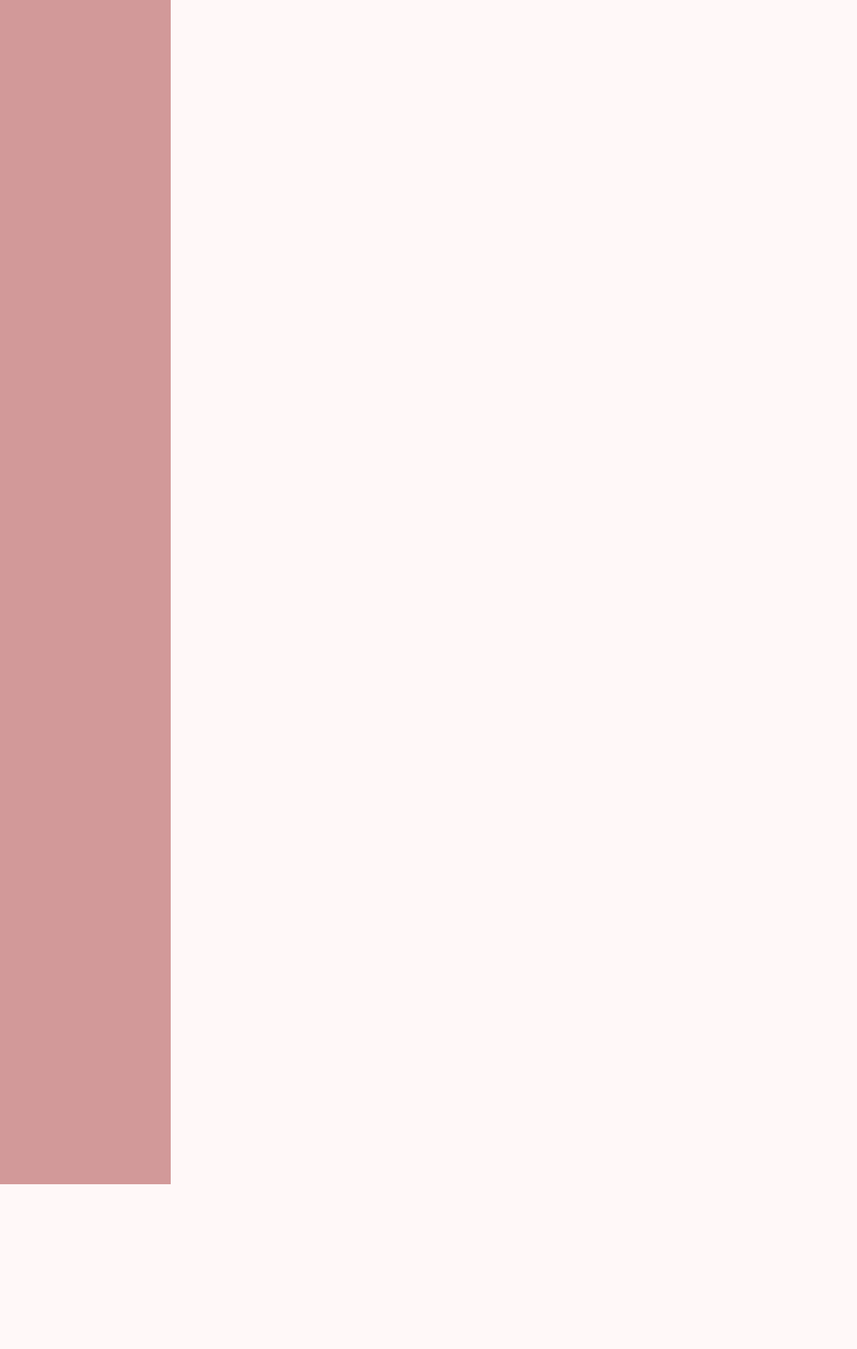
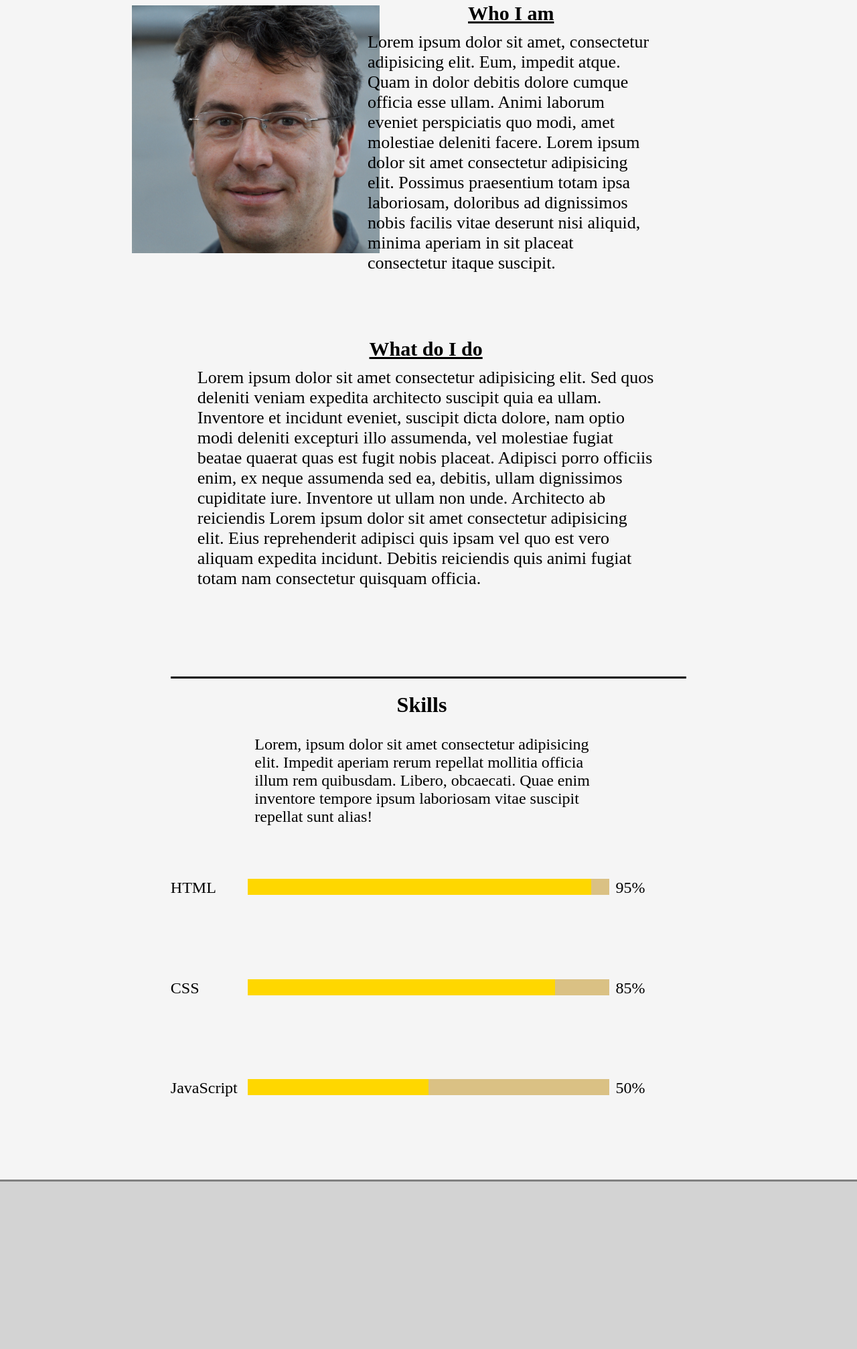
Before and after one commit to shmumboy2/Portfolio, a plain HTML site: page index.html in a window 1280 px wide. Shown: the part 284-2298 px from the top of the page at 67% size. Before the commit the page ends 2052 px from the top, so only its background shows below. Drawn offline with Linux system fonts and the light colour scheme.

Commit message:
Page1
Completed page1 except footer

```diff
--- a/CSS/Index.css
+++ b/CSS/Index.css
@@ -1,55 +1,195 @@
 
 body {
-    background-color: rgb(255, 248, 248);
-    height: 2000px;
+    background-color: whitesmoke;
+
 }
 html {
     margin: -10px;
+    margin-bottom: -10px;
     overflow-x: hidden;
-    scroll-behavior: disable;
 }
 header {
-    background-color: rgb(197, 66, 66);
+    background-color: lightgrey;
     height: 45px;
     display:flex;
     position:fixed;
-    width: 100%;
+    width: 102%;
     justify-content: center;
-    margin-bottom: -5px;
+    border-bottom: 3px;
+    border-top: 0px;
+    border-left: 0px;
+    border-right: 0px;
+    border-style: solid;
+    border-color: grey;
+}
+footer {
+    background-color: lightgray;
+    height: 100%;
+    width: 102%;
+    display: flex;
+    border-bottom: 0px;
+    border-top: 3px;
+    border-left: 0px;
+    border-right: 0px;
+    border-style: solid;
+    border-color: grey;
+    grid-column: 1/4;
+    grid-row:4/5;
+}
+label {
+    font-size: 24px;
+}
+a {
+    color: black;
+    text-decoration: none;
+    margin-left: 70px;
+    font-size: 20px;
+    padding-top: 10px;
+}
+h1 {
+    text-align: center;
+    color: black;
 }
 .container{
     display: grid;
     height: 100%;
     grid-template-columns: 20% 60% 20%;
-    grid-template-rows: repeat(1, 100%);
-    margin-bottom: 10px;
+    grid-template-rows: 20% 80% 60% 20%;
+    margin-top: -10px;
 }
-#left{
-    background-color: rgba(193, 118, 118, 0.725);
+#whoText {
     grid-row: 1/2;
-    height: 100%;
-    width: 100%;
+    grid-column:2/4;
+    margin: 40px;
+    font-size: 26px;
+}
+#who {
+    grid-row: 1/2;
+    grid-column: 2/4;
+    text-decoration: underline;
+    font-size: 30px;
+    margin: -5px;
+}
+#what{
+    grid-row: 2/3;
+    grid-column: 1/4;
+    font-size: 30px;
+    margin: -5px;
+    text-decoration: underline;
+}
+#whatText{
+    grid-row: 2/3;
+    grid-column: 1/4;
+    font-size: 26px;
+    margin: 40px;
 }
 #title {
     grid-column: 2/3;
     grid-row: 1/2;
+
 }
-h1 {
-    text-align: center;
+#aboutMe {
+    grid-column: 2/3;
+    grid-row: 2/3;
+    display: grid;
+    justify-items: center;
+    grid-template-columns: repeat(3,33%);
+    grid-template-rows: 50% 50%;
+
+}
+#skills {
+    display: grid;
+    grid-column: 2/3;
+    grid-row: 3/4;
+        border-bottom: 0px;
+        border-top: 3px;
+        border-left: 0px;
+        border-right: 0px;
+        border-style: solid;
+        border-color: black;
+    grid-template-rows: 10% 30% 20% 20% 20%;
+    grid-template-columns: 15% 70% 15%;
+}
+#skill {
+    grid-column: 2/3;
+    margin-left: -20px;
+}
+#HTMLlabel{
+    grid-row:3/4;
+}
+#CSSlabel {
+    grid-row: 4/5;
+}
+#JSlabel {
+    grid-row: 5/6;
+}
+#HTML{
+    grid-row: 3/4;
+    height: 24px;
+    width: 100%;
+    display: grid;
+    grid-template-columns: 95% 5%;
+    background-color: gold;
+}
+#CSS{
+    grid-row: 4/5;
+    height: 24px;
+    width: 100%;
+    display: grid;
+    grid-template-columns: 85% 15%;
+    background-color: gold;
+}
+#JS{
+    grid-row:5/6;
+    height: 24px;
+    width: 100%;
+    display: grid;
+    grid-template-columns: 50% 50%;
+    background-color: gold;
+}
+#cap{
+    grid-column: 2/3;
+    height: 24px;
+    width: 100%;
+    background-color:rgb(218, 193, 132);
+}
+#HTMLp{
+    grid-column: 3/4;
+    grid-row: 3/4;
+    margin-left: 10px;
+}
+#CSSp {
+    grid-column: 3/4;
+    grid-row: 4/5;
+    margin-left: 10px;
+}
+#JSp {
+    grid-column: 3/4;
+    grid-row: 5/6;
+    margin-left: 10px;
+}
+#what2{
+    font-size: 24px;
+    grid-column: 2/3;
+    grid-row: 2/3;
+    margin: 10px;
+}
+#me{
+    height: 370px;
+    width: auto;
+    margin: 0px;
+    grid-row: 1/2;
+    grid-column: 1/2;
 }
 #move {
-    margin-left: 0px;
+    margin-left: -65px;
 }
-a {
-    color: rgb(255, 248, 248);
-    text-decoration: none;
-    margin-left: 80px;
-    font-size: 20px;
-    padding-top: 10px;
-}
-a:hover {
-    color: black;
+.onPage{
+    text-decoration: underline;
 }
 #name {
     margin-left: 900px;
 }
+a:hover {
+    color: whitesmoke;
+}
--- a/index.html
+++ b/index.html
@@ -11,10 +11,30 @@
     <link rel="stylesheet" href="./CSS/Index.css">
 </head>
 <body>
-    <header> <a href="Resume.html" id="move">Resume</a> <a href="Skills.html">Skills</a> <a href="Projects.html">Projects</a></header> <br><br><br>
+    <header> <a id="move" class="onPage">About Me</a><a href="Resume.html">Resume</a> <a href="Projects.html">Projects</a></header> <br><br><br>
     <div class="container">
-        <div id="left"></div>
         <h1 id="title">About Me</h1>
+        <div id="aboutMe">
+            <img src="./Images/me.jpg" alt="picture of me" id="me">
+            <h3 id="who">Who I am</h3>
+            <p id="whoText">Lorem ipsum dolor sit amet, consectetur adipisicing elit. Eum, impedit atque. Quam in dolor debitis dolore cumque officia esse ullam. Animi laborum eveniet perspiciatis quo modi, amet molestiae deleniti facere. Lorem ipsum dolor sit amet consectetur adipisicing elit. Possimus praesentium totam ipsa laboriosam, doloribus ad dignissimos nobis facilis vitae deserunt nisi aliquid, minima aperiam in sit placeat consectetur itaque suscipit.</p>
+            <h3 id="what">What do I do</h3>
+            <p id="whatText">Lorem ipsum dolor sit amet consectetur adipisicing elit. Sed quos deleniti veniam expedita architecto suscipit quia ea ullam. Inventore et incidunt eveniet, suscipit dicta dolore, nam optio modi deleniti excepturi illo assumenda, vel molestiae fugiat beatae quaerat quas est fugit nobis placeat. Adipisci porro officiis enim, ex neque assumenda sed ea, debitis, ullam dignissimos cupiditate iure. Inventore ut ullam non unde. Architecto ab reiciendis Lorem ipsum dolor sit amet consectetur adipisicing elit. Eius reprehenderit adipisci quis ipsam vel quo est vero aliquam expedita incidunt. Debitis reiciendis quis animi fugiat totam nam consectetur quisquam officia.</p>
+        </div>
+        <div id="skills">
+            <h1 id="skill">Skills</h1>
+            <p id="what2">Lorem, ipsum dolor sit amet consectetur adipisicing elit. Impedit aperiam rerum repellat mollitia officia illum rem quibusdam. Libero, obcaecati. Quae enim inventore tempore ipsum laboriosam vitae suscipit repellat sunt alias!</p>
+            <label id="HTMLlabel">HTML</label>
+            <div id="HTML"><div id="cap"></div></div>
+            <label id="HTMLp">95%</label>
+            <label id="CSSlabel">CSS</label>
+            <div id="CSS"><div id="cap"></div></div>
+            <label id="CSSp">85%</label>
+            <label id="JSlabel">JavaScript</label>
+            <div id="JS"><div id="cap"></div></div>
+            <label id="JSp">50%</label>
+        </div>
+        <footer></footer>
     </div>
 </body>
 </html>
```
Also changed, not shown: Projects.html (+1 -1 lines), Resume.html (+1 -1 lines), Skills.html (deleted, +0 -17 lines), Images/me.jpg (added).
